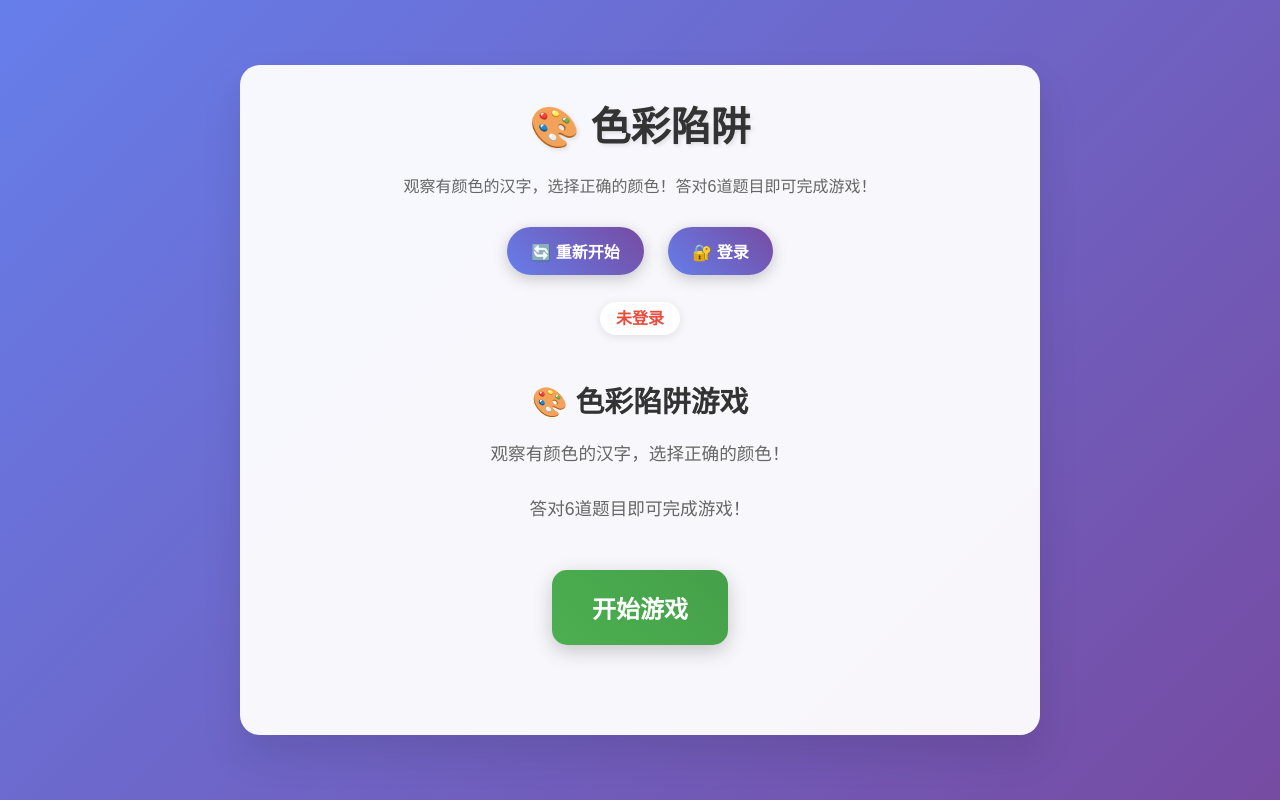
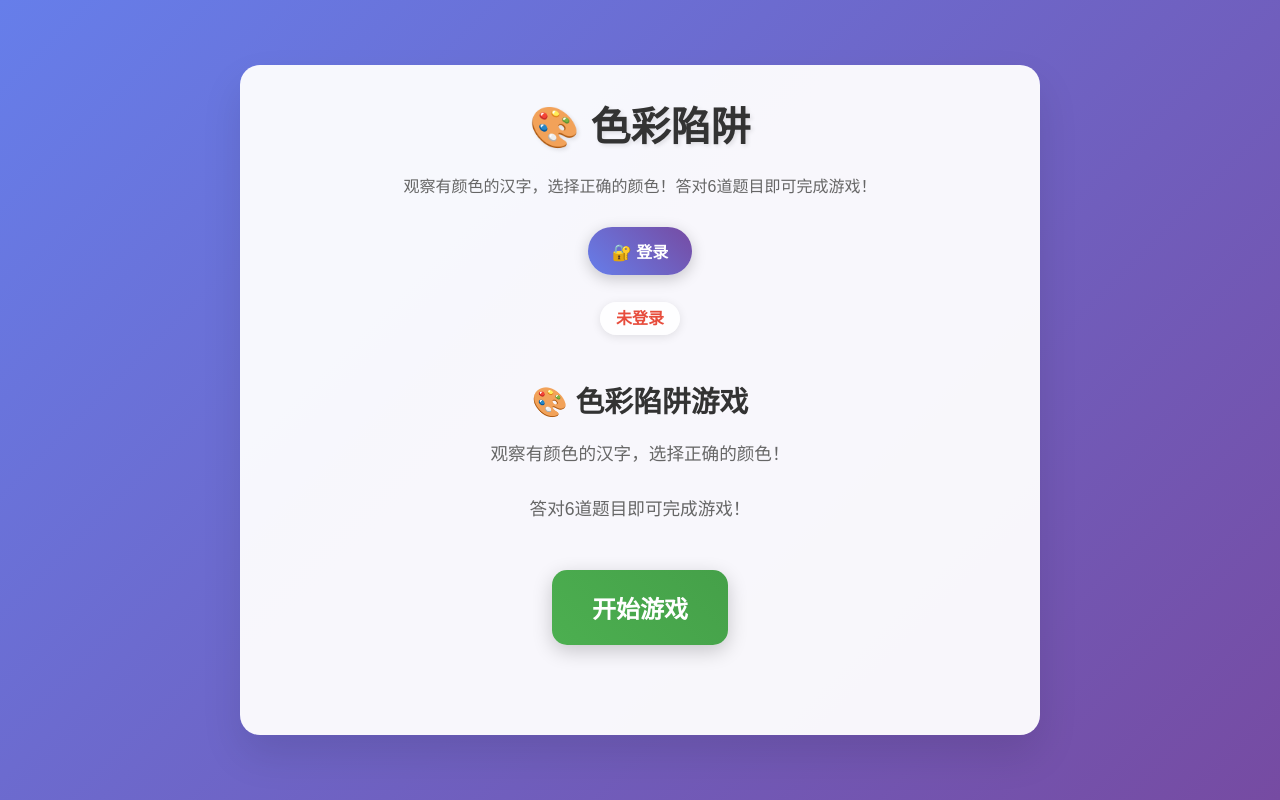
Before and after one commit to hmh38324/game3, a plain HTML site: page index.html in a window 1280 px wide. Drawn offline with Linux system fonts and the light colour scheme.

Commit message:
移除重新开始按钮
- 删除控制区域的重新开始按钮
- 移除相关的resetGame函数
- 简化用户界面，避免误操作

```diff
--- a/index.html
+++ b/index.html
@@ -696,7 +696,6 @@
         </div>
 
         <div class="controls">
-            <button onclick="resetGame()" id="resetBtn">🔄 重新开始</button>
             <button onclick="showLoginModal()" id="loginBtn">🔐 登录</button>
             <button onclick="logout()" id="logoutBtn" style="display: none;">登出</button>
         </div>
@@ -1177,9 +1176,6 @@
             game.shufflePuzzle();
         }
 
-        function resetGame() {
-            game.resetPuzzle();
-        }
 
         function startGame() {
             // 检查是否已登录
```
